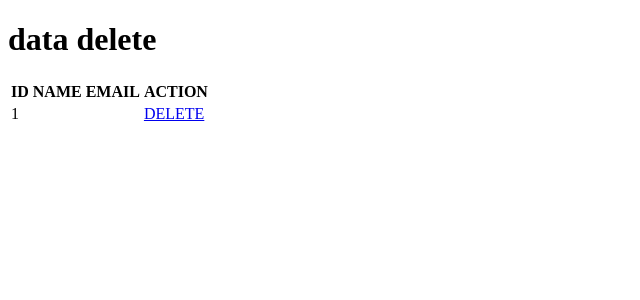
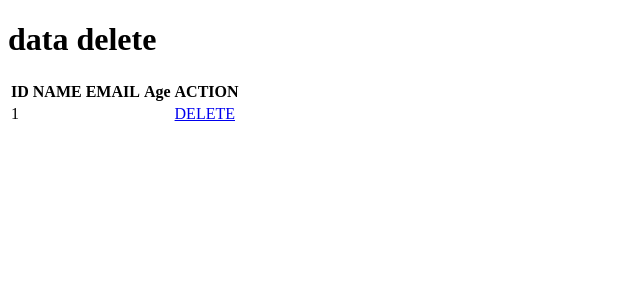
Before and after one commit to shawon719/mysql, a PHP site: page /indexx.php in a window 1280 px wide. Shown: the top 300 px of the page, without its empty margins (0-640 px from the left). Run offline with PHP 8.4, Linux system fonts and the light colour scheme; tables that the repository leaves empty or names only in its code hold one stand-in row (values such as "Sample post"); data that the repository does not hold is empty.

Commit message:
add age to server

```diff
--- a/59thclassdbconnectionwithphp/dltdatafromdb/deletedata/indexx.php
+++ b/59thclassdbconnectionwithphp/dltdatafromdb/deletedata/indexx.php
@@ -15,16 +15,18 @@
                 <th>ID</th>
                 <th>NAME</th>
                 <th>EMAIL</th>
+                <th>Age</th>
                 <th>ACTION</th>
             </tr>
             <?php
 
                     $users=$db->query("select * from friend");
-                    while(list($_id,$_name,$_email)=$users->fetch_row()){
+                    while(list($_id,$_name,$_email,$_age)=$users->fetch_row()){
                         echo "<tr>
                             <td>$_id</td>
                             <td>$_name</td>
                             <td>$_email</td>
+                            <td>$_age</td>
                             <td>
                                 <a href='indexx.php?deleteid=$_id'>DELETE</a>
                             </td>
```
